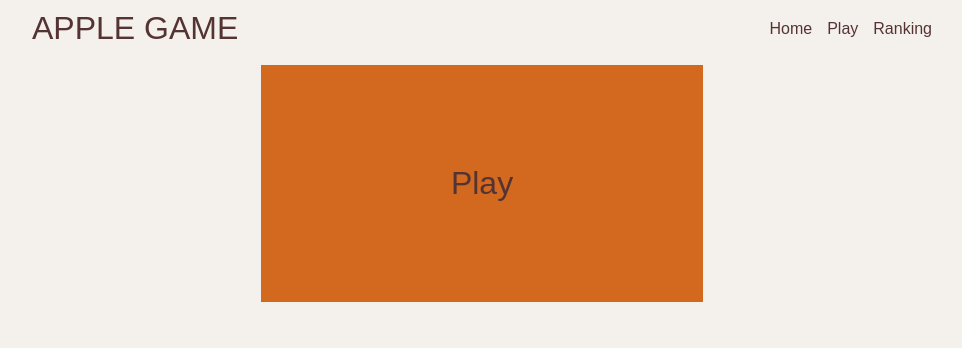
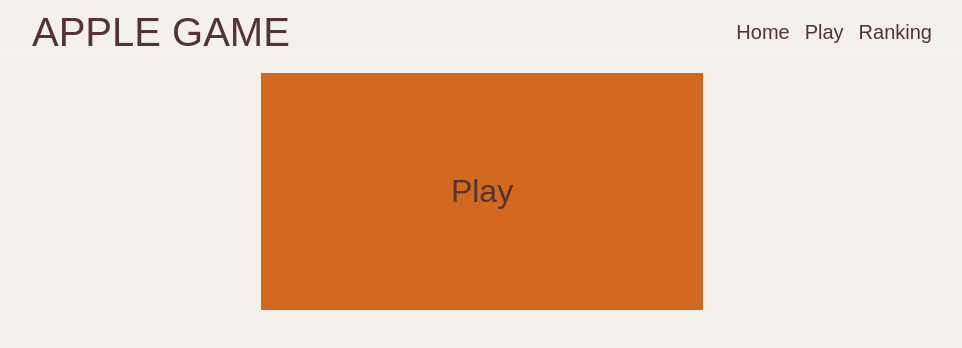
Before and after one commit to Seop2/apple-game-portfolio, a Next.js app: page /play in a window 1280 px wide. Shown: the top 348 px of the page, without its empty margins (158-1120 px from the left). Built offline with nearby package versions, Linux system fonts and the light colour scheme; a web font is replaced by a local one.

Commit message:
feat: add sticky header with backdrop blur and link the title to home

```diff
--- a/src/components/Header.js
+++ b/src/components/Header.js
@@ -3,7 +3,10 @@ import Link from "next/link";
 export default function Header() {
     return (
         <header className={styles.header}>
-            <h1>APPLE GAME</h1>
+            <Link href="/" className={styles.title}>
+                <h1>APPLE GAME</h1>
+            </Link>
+
             <nav>
                 <Link href="/">Home</Link>
                 <Link href="/play">Play</Link>
--- a/src/components/header.module.css
+++ b/src/components/header.module.css
@@ -1,10 +1,22 @@
 .header {
+    /*상단 고정*/
+    position: sticky;
+    top: 0;
+
     width: 100%;
     padding: 10px var(--side-padding);
+    backdrop-filter: blur(10px);
     display: flex;
     flex-direction: row;
     align-items: center;
     justify-content: space-between;
+
+
+    .title {
+        text-decoration: none;
+        font-size: 20px;
+        font-weight: bold;
+    }
 
     nav {
         display: flex;
@@ -15,6 +27,9 @@
 
         a {
             text-decoration: none;
+            font-size: 20px;
         }
     }
+
+
 }
```
